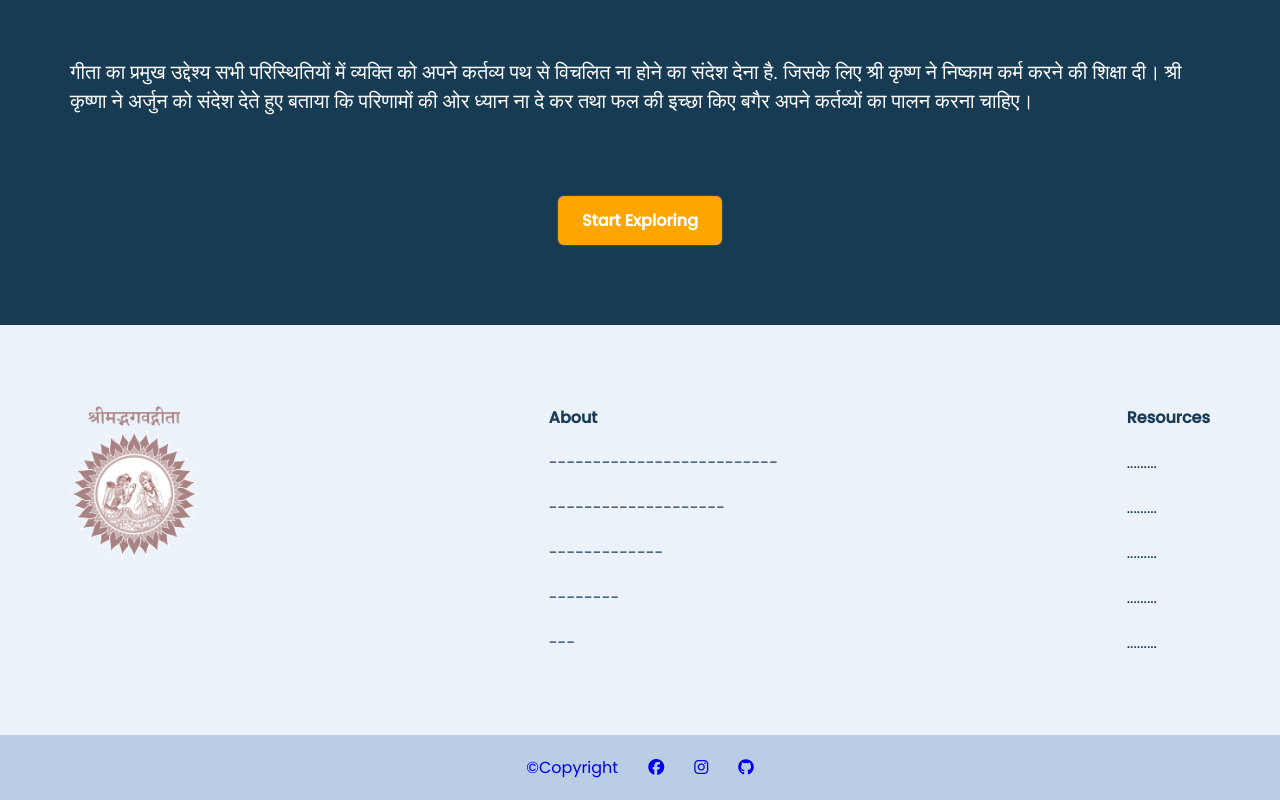
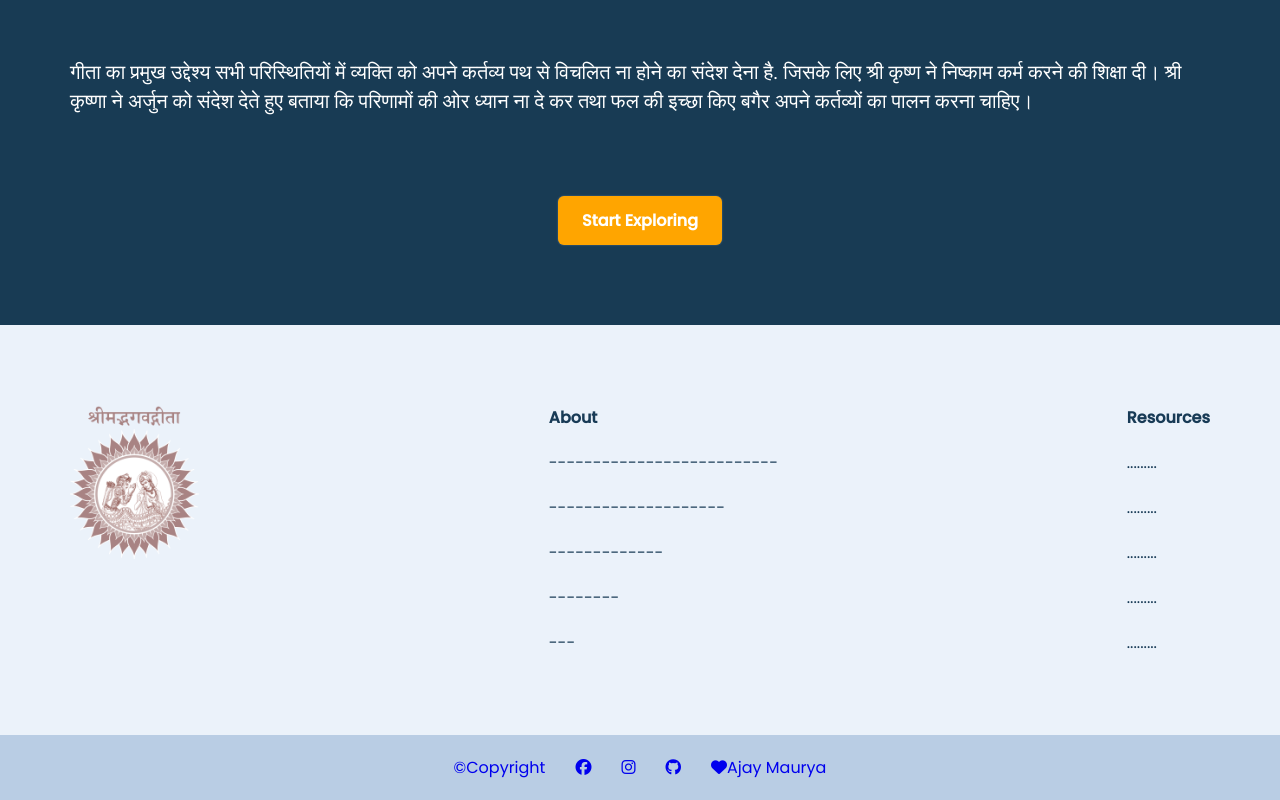
Before and after one commit to ajay3750/krishna-website, a plain HTML site: page index.html in a window 1280 px wide. Shown: the part 4234-5034 px from the top of the page. Drawn offline with Linux system fonts and the light colour scheme.

Commit message:
added footer

```diff
--- a/index.html
+++ b/index.html
@@ -225,6 +225,10 @@
             <a href="#"><i class="fa-brands fa-facebook"></i></a>
             <a href="#"><i class="fa-brands fa-instagram"></i></a>
             <a href="#"><i class="fa-brands fa-github"></i></a>
+            <div class="madeby">
+                <a href="#" ><i class="fa-solid fa-heart"></i>Ajay Maurya</a>
+            </div>
+
         </div>
     </div>
 
```
Also changed, not shown: style.css (line endings or trailing spaces).
